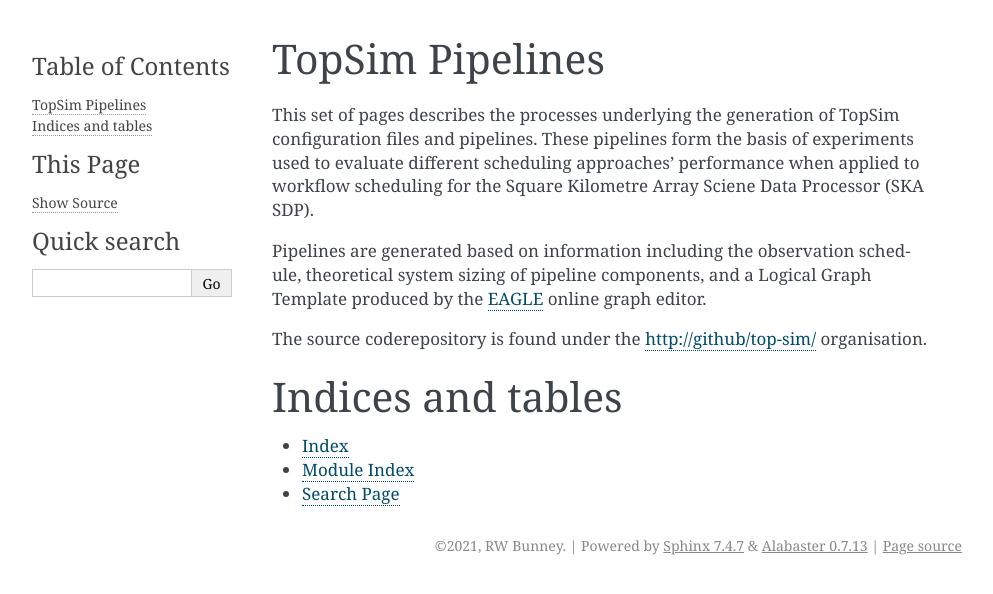
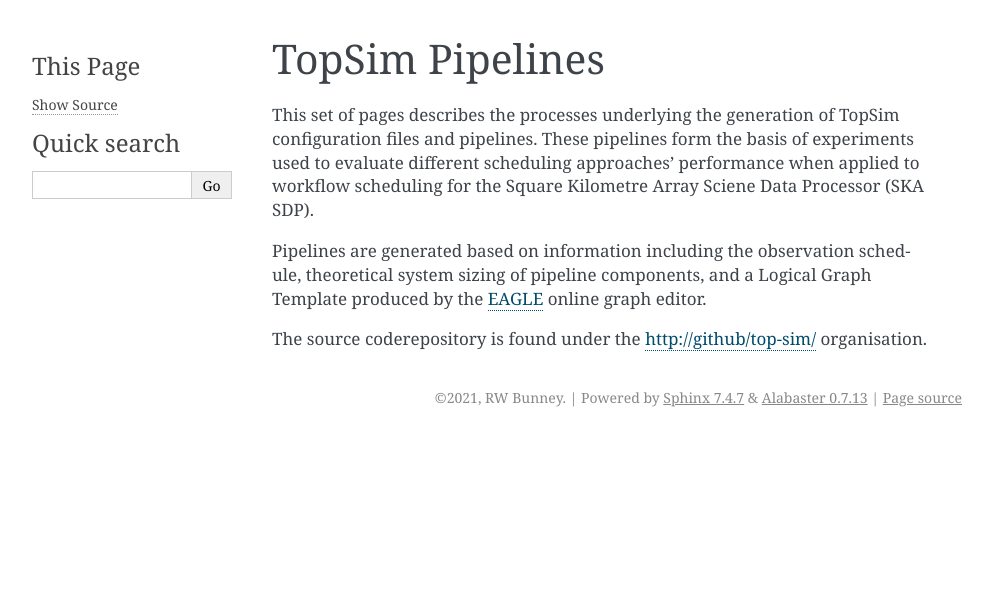
Before and after one commit to top-sim/skaworkflows, a Sphinx documentation site: the page built from docs/source/index.rst, in a window 1280 px wide. Shown: the top 594 px of the page, without its empty margins (148-1141 px from the left). Built offline with Sphinx 7.4.7, drawn with Linux system fonts in a browser that asks for light colours.

```diff
--- a/docs/source/index.rst
+++ b/docs/source/index.rst
@@ -23,11 +23,3 @@ Template produced by the `EAGLE <https://eagle.icrar.org/>`_ online graph editor
 
 The source coderepository is found under the
 http://github/top-sim/ organisation.
-
-
-Indices and tables
-==================
-
-* :ref:`genindex`
-* :ref:`modindex`
-* :ref:`search`
--- a/hpso_to_observation.py
+++ b/hpso_to_observation.py
@@ -403,9 +403,6 @@ def _find_ingest_demand(cluster, ingest_flops):
 
 
 if __name__ == '__main__':
-    df_system_sizing = convert_systemsizing_csv_to_dict(
-        'csv/SKA1_Low_hpso_pandas.csv'
-    )
     df_pipeline_products = pd.read_csv('SKA1_Low_PipelineProducts.csv')
     hpso_frequency = [2, 1, 3, 0, 0]
     final_plan = create_observation_plan(df_system_sizing, hpso_frequency)
```
Also changed, not shown: pipelines_overview.ipynb (added).
